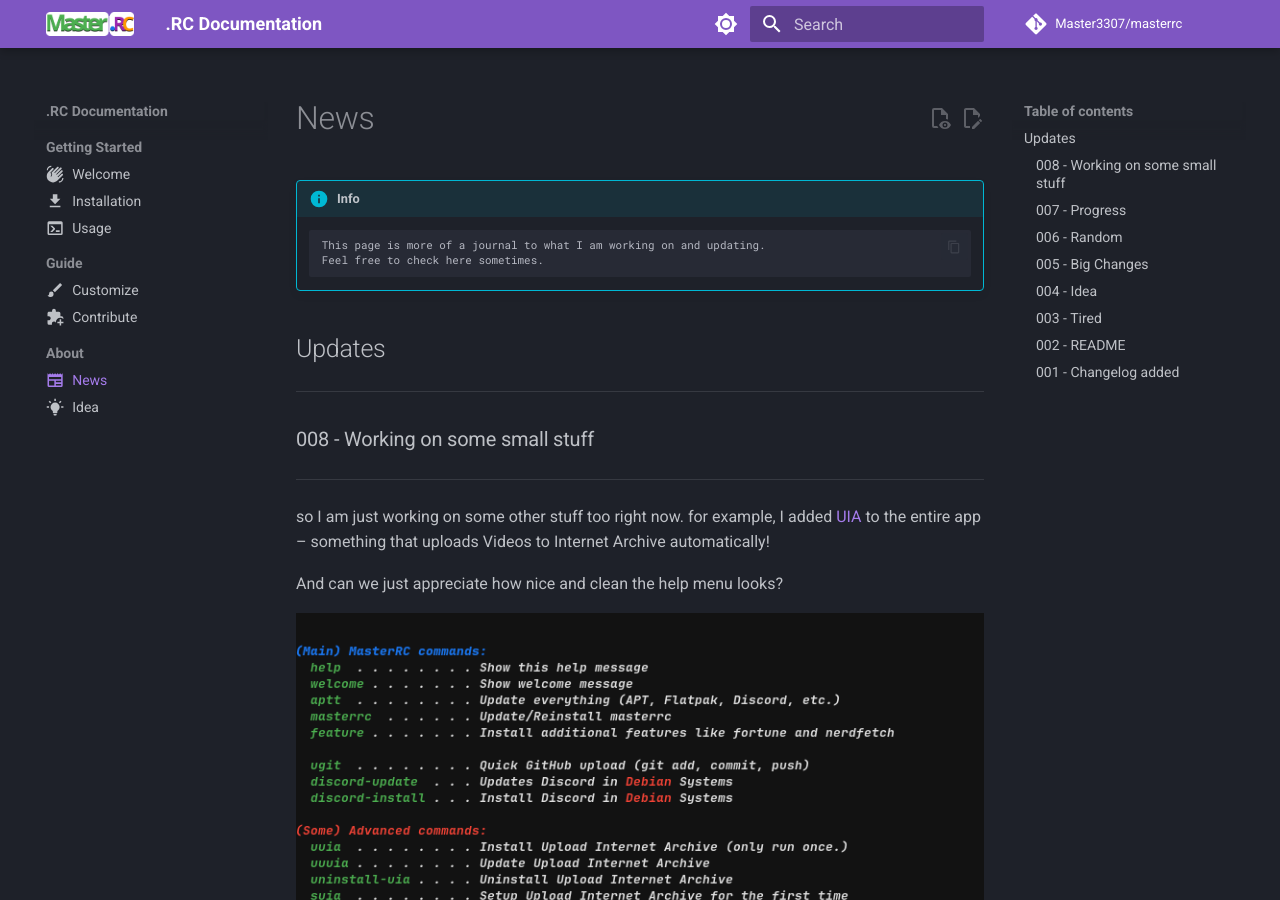
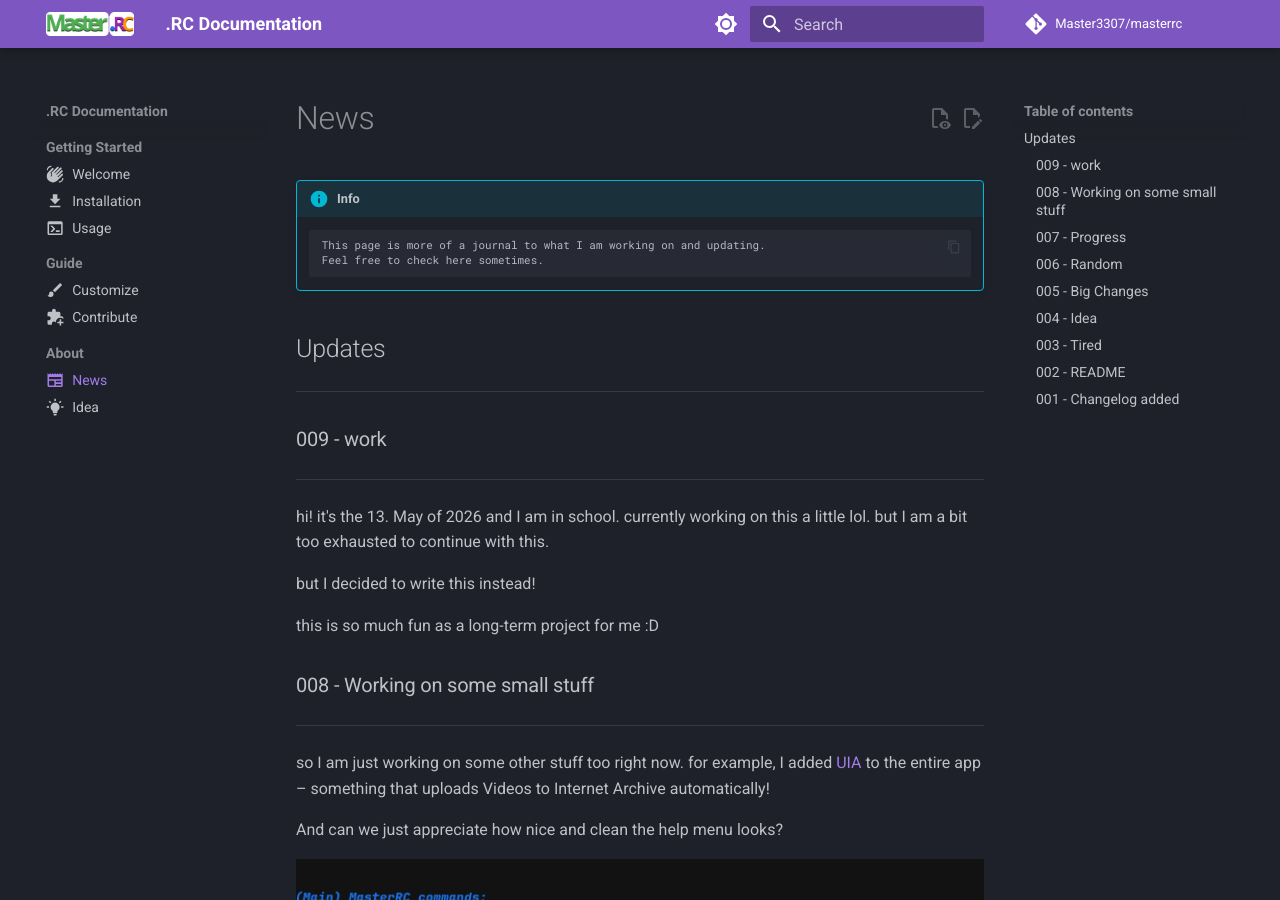
Before and after one commit to Master3307/masterrc, an MkDocs documentation site: the page built from docs/changelog.md, in a window 1280 px wide and 900 px high. Built offline with MkDocs 1.6.1 and Material for MkDocs 9.7.7, drawn with Linux system fonts in a browser that asks for light colours; plug-ins that fetch from the network failed and are left out; comment, search, counter and statistics services are not loaded.

Commit message:
009 - work hi! it's the 13. May of 2026

```diff
--- a/docs/changelog.md
+++ b/docs/changelog.md
@@ -11,6 +11,18 @@ icon: material/newspaper
 ## Updates
 
 ---
+
+### 009 - work
+
+---
+hi! it's the 13. May of 2026 and I am in school.
+currently working on this a little lol.
+but I am a bit too exhausted to continue with this.
+
+but I decided to write this instead!
+
+this is so much fun as a long-term project for me :D
+
 
 ### 008 - Working on some small stuff
 
```
Also changed, not shown: docs/contribute.md (+3 -0 lines).
